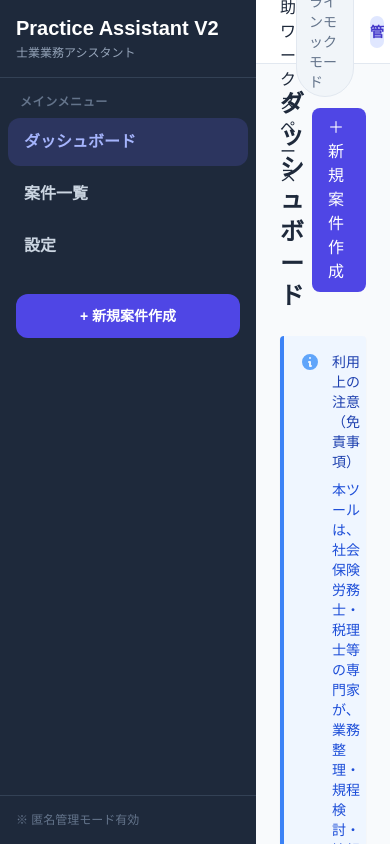
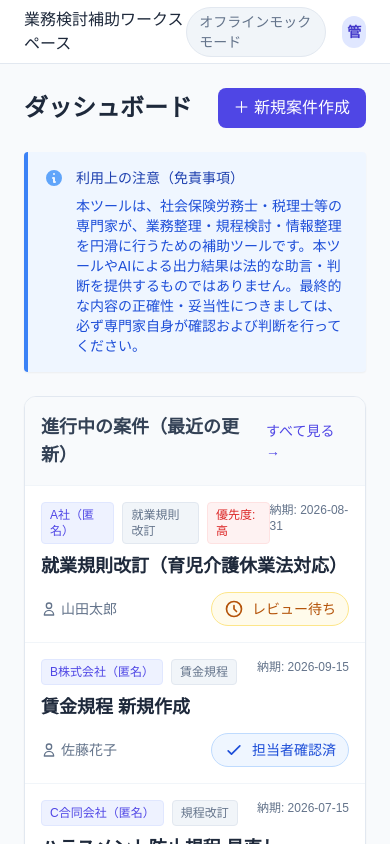
Before and after one commit to uw1g48h31wj4xxa33ffa-eng/practice-assistant-v2, a Next.js app: page / in a window 390 px wide. Built offline with nearby package versions, Linux system fonts and the light colour scheme.

Commit message:
fix: hide sidebar on mobile

```diff
--- a/src/components/layout/Sidebar.tsx
+++ b/src/components/layout/Sidebar.tsx
@@ -16,7 +16,7 @@ export default function Sidebar() {
   ];
 
   return (
-    <aside className="w-64 bg-slate-800 text-white min-h-screen flex flex-col shrink-0">
+    <aside className="hidden md:flex w-64 bg-slate-800 text-white min-h-screen flex-col shrink-0">
       <div className="p-4 border-b border-slate-700">
         <h1 className="text-xl font-bold leading-tight">Practice Assistant V2</h1>
         <p className="text-xs text-slate-400 mt-1">士業業務アシスタント</p>
```
